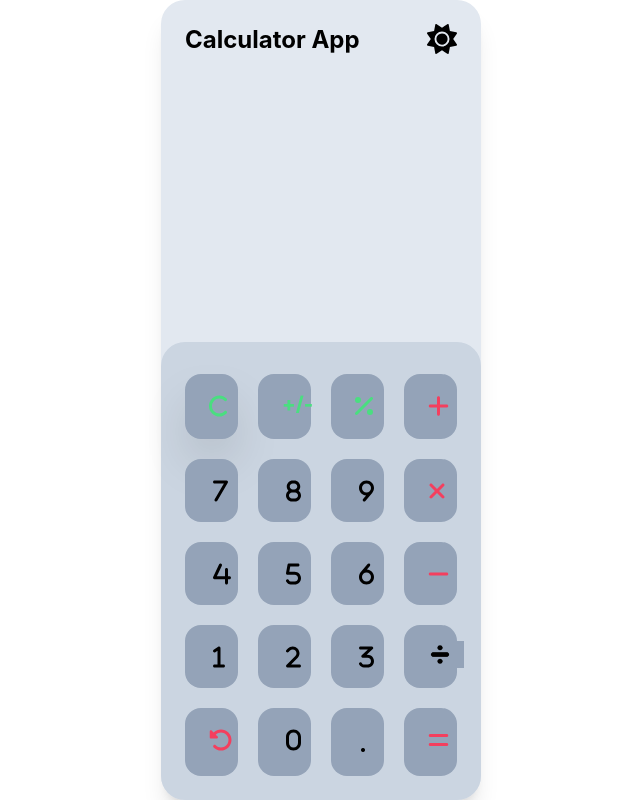
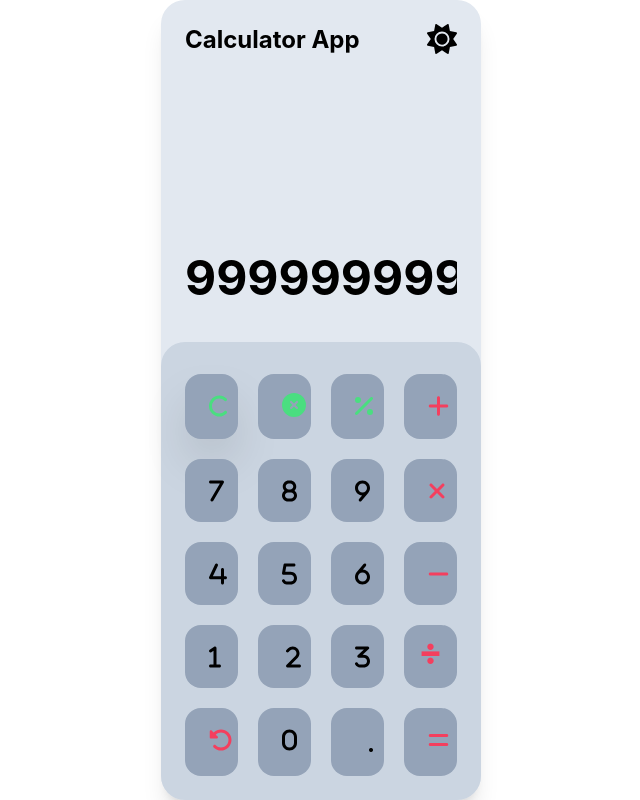
Before and after one commit to bhupend-deshmukh/Calculator-App, a React (Create React App) app: page / in a window 1280 px wide. Shown: the whole page, without its empty margins (319-959 px from the left). Built offline with nearby package versions, Linux system fonts and the light colour scheme.

Commit message:
fix bugs

```diff
--- a/src/components/Keyboard.js
+++ b/src/components/Keyboard.js
@@ -13,12 +13,13 @@ import {
   fa8,
   fa9,
   faC,
+  faCircleXmark,
   faEquals,
   faMinus,
   faMultiply,
   faPercent,
   faPlus,
-  faRotateLeft,
+  faRotateLeft
 } from "@fortawesome/free-solid-svg-icons";
 import { FontAwesomeIcon } from "@fortawesome/react-fontawesome";
 
@@ -29,10 +30,23 @@ function Keyboard() {
   const [buttonValue, setButtonValue] = useState("");
   const [result, setResult] = useState("");
   function storeButtoneValue(e) {
+    const trimData = buttonValue.trim();
+    if (trimData === "") {
+      if (
+        e.target.id === "+" ||
+        e.target.id === "-" ||
+        e.target.id === "x" ||
+        e.target.id === "÷" ||
+        e.target.id === "%"
+      ) {
+        return;
+      }
+    }
     if (e.target.id === "C") {
       setButtonValue("");
       setResult("");
     } else {
+      console.log("else wala part is working.....");
       let value = e.target.id;
       let btnValue = buttonValue;
       let spValue = btnValue.split("");
@@ -98,7 +112,16 @@ function Keyboard() {
     }
     let result = eval(newString);
     console.log(result, "this is result...");
+    // if()
     setResult(result);
+  }
+
+  function removeElement() {
+    let btnValue = buttonValue;
+    let spValue = btnValue.split("");
+    spValue.pop();
+    let newSpValue = spValue.join("");
+    setButtonValue(newSpValue);
   }
 
   return (
@@ -106,7 +129,8 @@ function Keyboard() {
       <div className="text-end mt-28 px-6 py-6">
         <p className="text-2xl font-bold text-gray-400">{buttonValue}</p>
         <p className="text-5xl font-bold overflow-hidden whitespace-nowrap">
-          {result}
+          {/* {result} */}
+          999999999999
         </p>
       </div>
 
@@ -115,7 +139,7 @@ function Keyboard() {
           <div className="font-bold  bg-slate-400 shadow-2xl rounded-2xl hover:bg-slate-500  pointer text-lg">
             <button
               onClick={storeButtoneValue}
-              className="btn btn-dark rounded-2xl"
+              className="btn w-full btn-dark rounded-2xl"
             >
               <FontAwesomeIcon
                 id="C"
@@ -125,12 +149,15 @@ function Keyboard() {
             </button>
           </div>
           <div className="bg-slate-400 text-lg rounded-2xl hover:bg-slate-500">
-            <button className="btn text-green-400 btn-dark font-extrabold py-4 px-6 text-xl">
-              +/-
+            <button
+              onClick={removeElement}
+              className="btn w-full text-green-400 btn-dark font-extrabold py-4 px-6 text-2xl"
+            >
+              <FontAwesomeIcon icon={faCircleXmark} />
             </button>
           </div>
           <div className="bg-slate-400 text-lg rounded-2xl hover:bg-slate-500">
-            <button onClick={storeButtoneValue}>
+            <button className="w-full" onClick={storeButtoneValue}>
               <FontAwesomeIcon
                 id="%"
                 className="font-extrabold py-4 text-green-400 px-6 mt-1 text-2xl"
@@ -139,7 +166,7 @@ function Keyboard() {
             </button>
           </div>
           <div className=" bg-slate-400 rounded-2xl hover:bg-slate-500">
-            <button onClick={storeButtoneValue}>
+            <button className="w-full item-center" onClick={storeButtoneValue}>
               <FontAwesomeIcon
                 id="+"
                 className="font-extrabold	 text-rose-500 py-4 px-6 mt-1 text-2xl"
@@ -151,34 +178,34 @@ function Keyboard() {
             onClick={storeButtoneValue}
             className="cursor-pointer bg-slate-400 rounded-2xl hover:bg-slate-500"
           >
-            <button onClick={storeButtoneValue}>
+            <button className="w-full" onClick={storeButtoneValue}>
               <FontAwesomeIcon
                 id="7"
-                className="font-bold py-4 px-6 mt-1 ml-1 text-2xl"
+                className="font-bold py-4 px-6 mt-1 text-2xl"
                 icon={fa7}
               />
             </button>
           </div>
           <div className=" bg-slate-400 rounded-2xl hover:bg-slate-500">
-            <button onClick={storeButtoneValue}>
+            <button className="w-full" onClick={storeButtoneValue}>
               <FontAwesomeIcon
                 id="8"
-                className="font-bold py-4 px-6 mt-1 ml-1 text-2xl"
+                className="font-bold py-4 px-6 mt-1 text-2xl"
                 icon={fa8}
               />
             </button>
           </div>
           <div className=" bg-slate-400 rounded-2xl hover:bg-slate-500">
-            <button onClick={storeButtoneValue}>
+            <button className="w-full" onClick={storeButtoneValue}>
               <FontAwesomeIcon
                 id="9"
-                className="font-bold py-4 px-6 mt-1 text-2xl ml-1"
+                className="font-bold py-4 px-6 mt-1 text-2xl"
                 icon={fa9}
               />
             </button>
           </div>
           <div className=" bg-slate-400 rounded-2xl hover:bg-slate-500">
-            <button onClick={storeButtoneValue}>
+            <button className="w-full" onClick={storeButtoneValue}>
               <FontAwesomeIcon
                 id="x"
                 className="font-extrabold text-rose-500 py-4 px-6 mt-1 text-2xl "
@@ -187,34 +214,34 @@ function Keyboard() {
             </button>
           </div>
           <div className=" bg-slate-400 rounded-2xl hover:bg-slate-500">
-            <button onClick={storeButtoneValue}>
+            <button className="w-full" onClick={storeButtoneValue}>
               <FontAwesomeIcon
                 id="4"
-                className="font-bold py-4 px-6 mt-1 text-2xl ml-1"
+                className="font-bold py-4 px-6 mt-1 text-2xl"
                 icon={fa4}
               />
             </button>
           </div>
           <div className=" bg-slate-400 rounded-2xl hover:bg-slate-500">
-            <button onClick={storeButtoneValue}>
+            <button className="w-full" onClick={storeButtoneValue}>
               <FontAwesomeIcon
                 id="5"
-                className="font-bold py-4 px-6 mt-1 text-2xl ml-1"
+                className="font-bold py-4 px-6 mt-1 text-2xl"
                 icon={fa5}
               />
             </button>
           </div>
           <div className=" bg-slate-400 rounded-2xl hover:bg-slate-500">
-            <button onClick={storeButtoneValue}>
+            <button className="w-full" onClick={storeButtoneValue}>
               <FontAwesomeIcon
                 id="6"
-                className="font-bold py-4 px-6 mt-1 text-2xl ml-1"
+                className="font-bold py-4 px-6 mt-1 text-2xl"
                 icon={fa6}
               />
             </button>
           </div>
           <div className=" bg-slate-400 rounded-2xl hover:bg-slate-500">
-            <button onClick={storeButtoneValue}>
+            <button className="w-full" onClick={storeButtoneValue}>
               <FontAwesomeIcon
                 id="-"
                 className="font-bold py-4 text-rose-500 px-6 mt-1 text-2xl"
@@ -223,16 +250,16 @@ function Keyboard() {
             </button>
           </div>
           <div className=" bg-slate-400 rounded-2xl hover:bg-slate-500">
-            <button onClick={storeButtoneValue}>
+            <button className="w-full" onClick={storeButtoneValue}>
               <FontAwesomeIcon
                 id="1"
-                className="font-bold py-4 px-6 mt-1 text-2xl ml-1"
+                className="font-bold py-4 px-6 mt-1 text-2xl"
                 icon={fa1}
               />
             </button>
           </div>
           <div className=" bg-slate-400 rounded-2xl hover:bg-slate-500">
-            <button onClick={storeButtoneValue}>
+            <button className="w-full" onClick={storeButtoneValue}>
               <FontAwesomeIcon
                 id="2"
                 className="font-bold py-4 px-6 mt-1 text-2xl ml-1"
@@ -241,26 +268,25 @@ function Keyboard() {
             </button>
           </div>
           <div className=" bg-slate-400 rounded-2xl hover:bg-slate-500">
-            <button onClick={storeButtoneValue}>
+            <button className="w-full" onClick={storeButtoneValue}>
               <FontAwesomeIcon
                 id="3"
-                className="font-bold py-4 px-6 mt-1 text-2xl ml-1"
+                className="font-bold py-4 px-6 mt-1 text-2xl"
                 icon={fa3}
               />
             </button>
           </div>
           <div className=" bg-slate-400 rounded-2xl hover:bg-slate-500">
-            <button onClick={storeButtoneValue}>
-              <img
-                // className="font-bold py-4 px-6 mt-1 text-2xl ml-1"
-                id="÷"
-                className="bg-slate-400 mt-4 w-12  ml-3"
-                src={divisions}
-              ></img>
+            <button
+              id="÷"
+              className="w-full text-[35px] font-extrabold outline-none text-rose-500"
+              onClick={storeButtoneValue}
+            >
+              ÷
             </button>
           </div>
           <div className=" bg-slate-400 rounded-2xl hover:bg-slate-500">
-            <button onClick={storeButtoneValue}>
+            <button className="w-full" onClick={storeButtoneValue}>
               <FontAwesomeIcon
                 id="reolad"
                 className="font-bold text-rose-500 py-4 px-6 mt-1 text-2xl"
@@ -269,19 +295,19 @@ function Keyboard() {
             </button>
           </div>
           <div className=" bg-slate-400 rounded-2xl hover:bg-slate-500">
-            <button onClick={storeButtoneValue}>
+            <button className="w-full" onClick={storeButtoneValue}>
               <FontAwesomeIcon
                 id="0"
-                className="font-bold py-4 px-6 mt-1 text-2xl ml-1"
+                className="font-bold py-4 px-6 mt-1 text-2xl"
                 icon={fa0}
               />
             </button>
           </div>
-          <div className=" bg-slate-400 rounded-2xl hover:bg-slate-500">
-            <p className="font-bold py-4 px-6 mt-1 text-2xl ml-1">.</p>
+          <div className="w-full bg-slate-400 rounded-2xl hover:bg-slate-500">
+            <p className="font-bold py-4 px-6 mt-1 text-2xl ml-3 ">.</p>
           </div>
           <div className=" bg-slate-400 rounded-2xl hover:bg-slate-500">
-            <button onClick={calculate}>
+            <button className="w-full " onClick={calculate}>
               <FontAwesomeIcon
                 id="reolad"
                 className="font-extrabold py-4 text-rose-500 px-6 mt-1 text-2xl"
```
